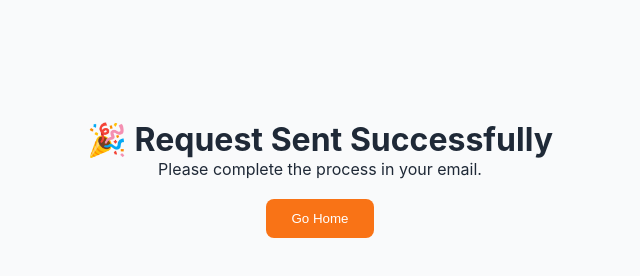
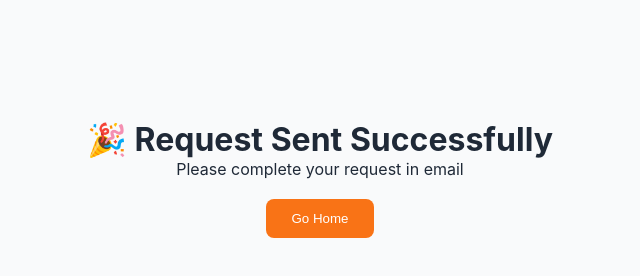
Before and after one commit to vishnuvardhan3195923-dot/pet-adoption, a plain HTML site: page success.html in a window 1280 px wide. Shown: the full height of the page, 320-960 px from the left. Drawn offline with Linux system fonts and the light colour scheme.

Commit message:
Update success.html

```diff
--- a/success.html
+++ b/success.html
@@ -1,15 +1,15 @@
 <!DOCTYPE html>
 <html>
 <head>
-    <title>Success</title>
-    <link rel="stylesheet" href="style.css">
+<title>Success</title>
+<link rel="stylesheet" href="style.css">
 </head>
 <body>
 
-<div style="text-align:center; padding:100px;">
-    <h1>🎉 Request Sent Successfully</h1>
-    <p>Please complete the process in your email.</p>
-    <a href="index.html"><button>Go Home</button></a>
+<div style="text-align:center;padding:100px;">
+<h1>🎉 Request Sent Successfully</h1>
+<p>Please complete your request in email</p>
+<a href="index.html"><button>Go Home</button></a>
 </div>
 
 </body>
```
